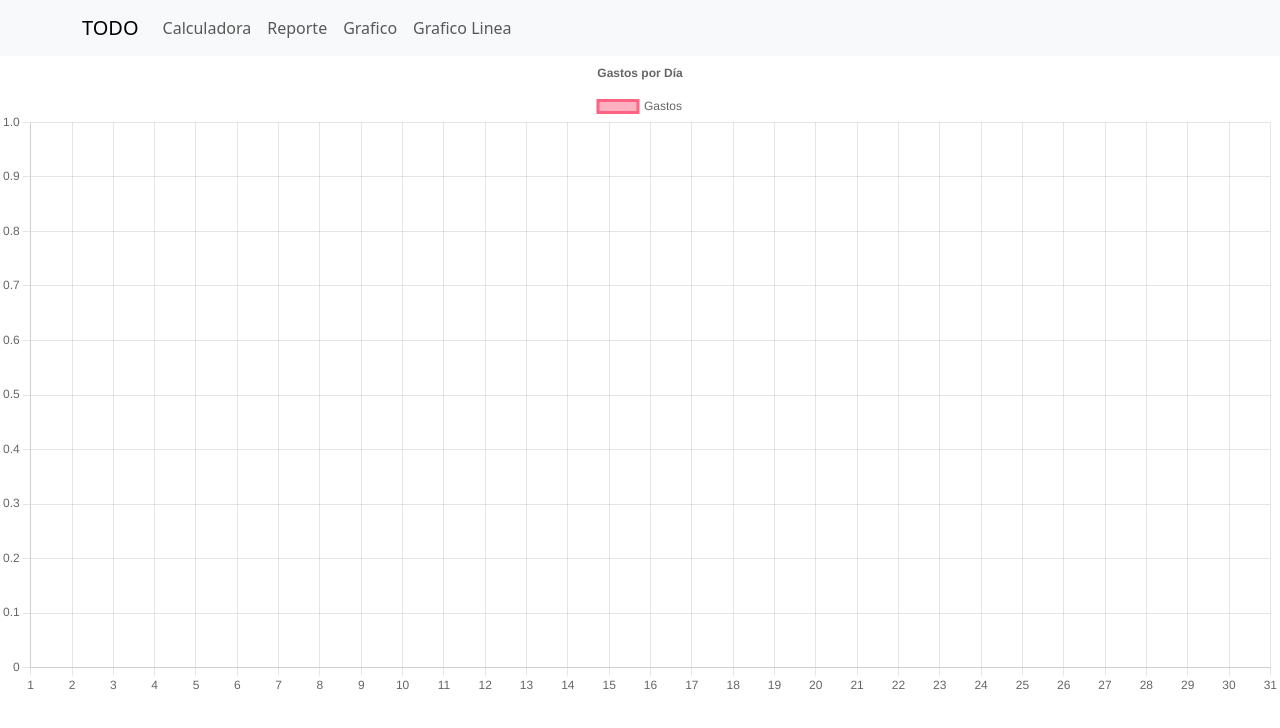
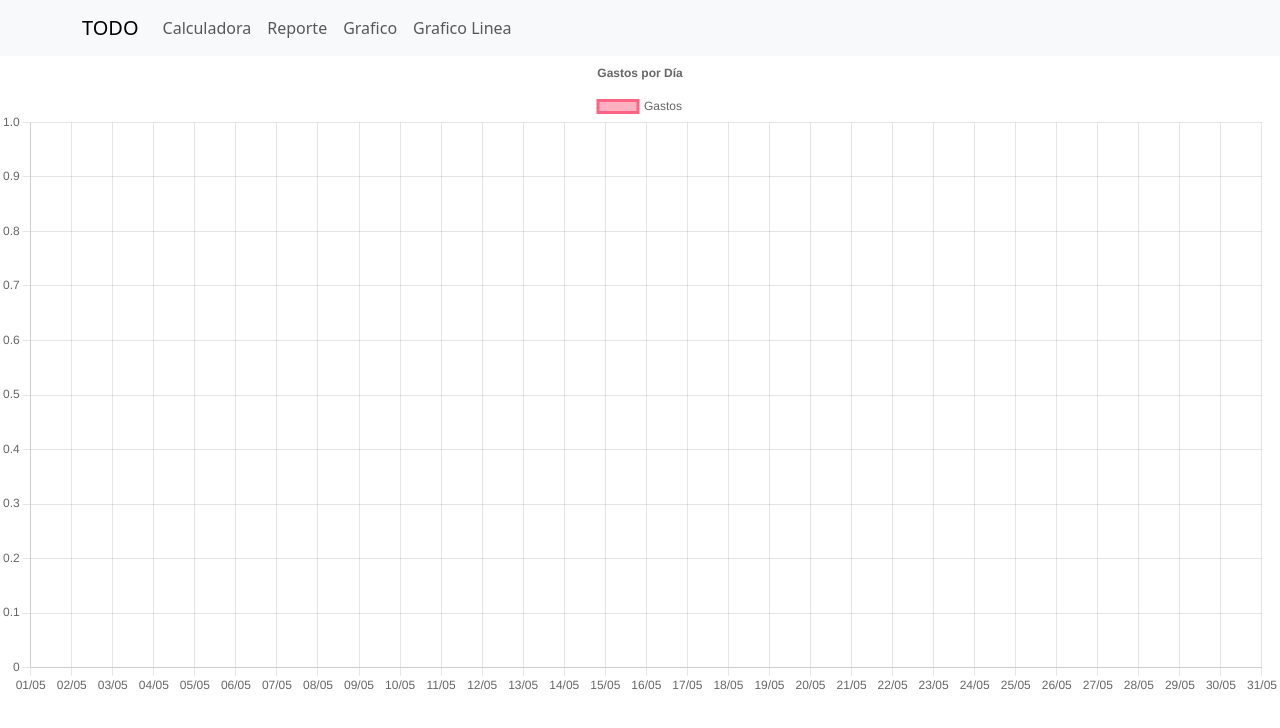
Before and after one commit to lautaro3870/calculadora-gastos, a React (Create React App) app: page /graficoLinea in a window 1280 px wide. Shown: the top 728 px of the page. Built offline with nearby package versions, Linux system fonts and the light colour scheme; no server answers.

Commit message:
Grafico por categoria

```diff
--- a/package.json
+++ b/package.json
@@ -18,6 +18,8 @@
     "@types/react-dom": "^18.2.6",
     "bootstrap": "^5.3.0",
     "chartjs": "^0.3.24",
+    "chartjs-adapter-date-fns": "^3.0.0",
+    "date-fns": "^2.30.0",
     "dotenv": "^16.3.1",
     "faker": "^6.6.6",
     "react": "^18.2.0",
--- a/src/components/Grafico.tsx
+++ b/src/components/Grafico.tsx
@@ -22,6 +22,32 @@ ChartJS.register(
 
 export default function Grafico() {
   const [listado, setListado] = useState(getLocalItems());
+  const [reporte, setReporte] = useState<number[] | null>([]);
+
+  const obtenerGrafico = () => {
+    let nuevoListado = [];
+    const nuevo = listado.reduce((acc: any, obj: any) => {
+      var key = obj.categoria;
+      if (!acc[key]) {
+        acc[key] = [];
+      }
+      acc[key].push(obj);
+      return acc;
+    }, {});
+
+    for (const key in nuevo) {
+      const objetos = nuevo[key];
+
+      let suma = 0;
+      for (const objeto of objetos) {
+        suma = suma + objeto.gasto;
+      }
+
+      nuevoListado.push(suma);
+    }
+    setReporte(nuevoListado);
+    console.log(nuevoListado)
+  };
 
   const options = {
     responsive: true,
@@ -36,14 +62,15 @@ export default function Grafico() {
     },
   };
 
-  const labels = ["Super", "Boludeces", "Tren", "Bondi", "Bar", "Otros"];
+
+  const labels = ["Boludeces", "Bondi", "Super", "Bar", "Otros"];
 
   const data = {
     labels,
     datasets: [
       {
         label: "Gastos",
-        data: listado.map((i: any) => i.gasto),
+        data: reporte,
         backgroundColor: "rgba(255, 99, 132, 0.5)",
       },
     ],
@@ -51,39 +78,8 @@ export default function Grafico() {
 
   useEffect(() => {
     console.log(listado);
-    let cs = 0;
-    let cb = 0;
-    let cBondi = 0;
 
-    let final: number[] = []
-
-    listado.map((i: any) => {
-      switch (i.categoria) {
-        case "Super":
-          cs++;
-          break;
-        case "Boludeces":
-          cb++;
-          break;
-        case "Bondi":
-          cBondi++;
-          break;
-      }
-    });
-
-    final.push(cs, cb, cBondi);
-    console.log(final)
-
-    // const nuevo = listado.reduce((acc: any, obj: any) => {
-    //   var key = obj.categoria;
-    //   if (!acc[key]) {
-    //     acc[key] = [];
-    //   }
-    //   acc[key].push(obj);
-    //   return acc;
-    // }, {});
-
-    // console.log(nuevo)
+    obtenerGrafico()
   }, []);
 
   return (
--- a/src/components/GraficoLinea.tsx
+++ b/src/components/GraficoLinea.tsx
@@ -1,20 +1,23 @@
 import React, { useState, useEffect } from "react";
 import {
   Chart as ChartJS,
+  TimeScale,
+  LinearScale,
   CategoryScale,
-  LinearScale,
   PointElement,
   LineElement,
   Title,
   Tooltip,
   Legend,
 } from "chart.js";
+import "chartjs-adapter-date-fns";
 import { Line } from "react-chartjs-2";
 import getLocalItems from "../funciones/GetLocalItems";
 
 ChartJS.register(
+  TimeScale,
+  LinearScale,
   CategoryScale,
-  LinearScale,
   PointElement,
   LineElement,
   Title,
@@ -23,10 +26,10 @@ ChartJS.register(
 );
 export default function GraficoLinea() {
   const [listado, setListado] = useState(getLocalItems());
-  const [datos, setDatos] = useState<number[] | null>(null);
+  const [datos, setDatos] = useState<{ fecha: any; valor: number; }[]>([]);
 
   const calcular = () => {
-    let nuevoListado: number[] = [];
+    let nuevoListado = [];
     const nuevo = listado.reduce((acc: any, obj: any) => {
       var key = obj.fecha;
       if (!acc[key]) {
@@ -47,7 +50,13 @@ export default function GraficoLinea() {
       for (const objeto of objetos) {
         suma = suma + objeto.gasto;
       }
-      nuevoListado.push(suma);
+
+      const nuevoObjeto = {
+        fecha: objetos[0].fecha,
+        valor: suma
+      }
+
+      nuevoListado.push(nuevoObjeto);
       setDatos(nuevoListado);
       console.log(suma);
     }
@@ -69,19 +78,63 @@ export default function GraficoLinea() {
         text: "Gastos por Día",
       },
     },
+    // scales: {
+    //   x: {
+    //     adapters: {
+    //       type: "time",
+    //       distribution: "linear",
+    //       time: {
+    //         parser: "yyyy-MM-dd",
+    //         unit: "month"
+    //       },
+    //       title: {
+    //         display: true,
+    //         text: "Date"
+    //       }
+    //     }
+    //   }
+    // }
+
   };
 
-  const labels = [
-    1, 2, 3, 4, 5, 6, 7, 8, 9, 10, 11, 12, 13, 14, 15, 16, 17, 18, 19, 20, 21,
-    22, 23, 24, 25, 26, 27, 28, 29, 30, 31,
-  ];
+  function getDatesOfMonth(year: any, month: any) {
+    const daysInMonth = new Date(year, month, 0).getDate();
+    const datesArray = [];
+
+    for (let day = 1; day <= daysInMonth; day++) {
+      const date = new Date(year, month - 1, day);
+      const formattedDate = formatDate(date);
+      datesArray.push(formattedDate);
+    }
+
+    return datesArray;
+  }
+
+  function formatDate(date: any) {
+    const day = String(date.getDate()).padStart(2, "0");
+    const month = String(date.getMonth() + 1).padStart(2, "0");
+    const year = date.getFullYear();
+
+    return `${day}/${month}`;
+  }
+
+  const year = new Date().getFullYear();
+  const month = new Date().getMonth(); // July
+  const datesOfMonth = getDatesOfMonth(year, month);
+
+  // const labels = [
+  //   1, 2, 3, 4, 5, 6, 7, 8, 9, 10, 11, 12, 13, 14, 15, 16, 17, 18, 19, 20, 21,
+  //   22, 23, 24, 25, 26, 27, 28, 29, 30, 31,
+  // ];
+
+  const labels = datesOfMonth;
 
   const data = {
     labels,
     datasets: [
       {
         label: "Gastos",
-        data: datos,
+        data: datos.map((i: any) => i.valor),
         borderColor: "rgb(255, 99, 132)",
         backgroundColor: "rgba(255, 99, 132, 0.5)",
       },
```
Also changed, not shown: 1 other file (tests, documents, lock files or other folders).
